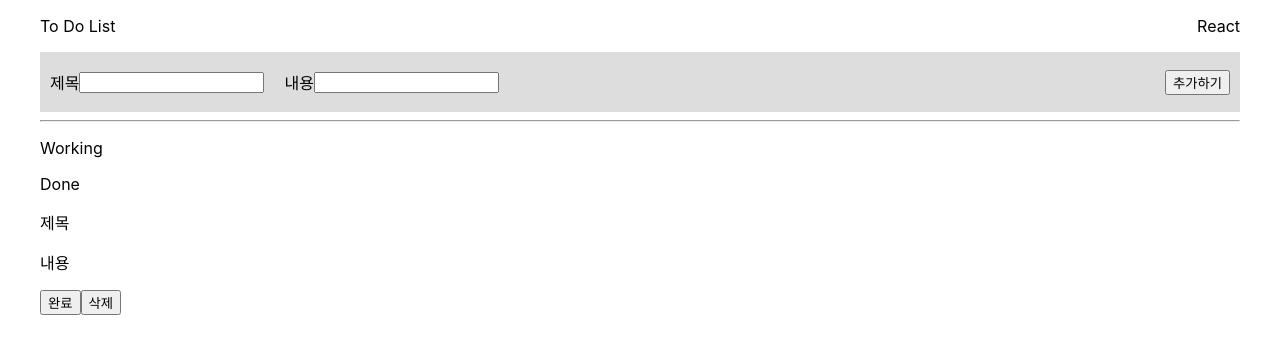
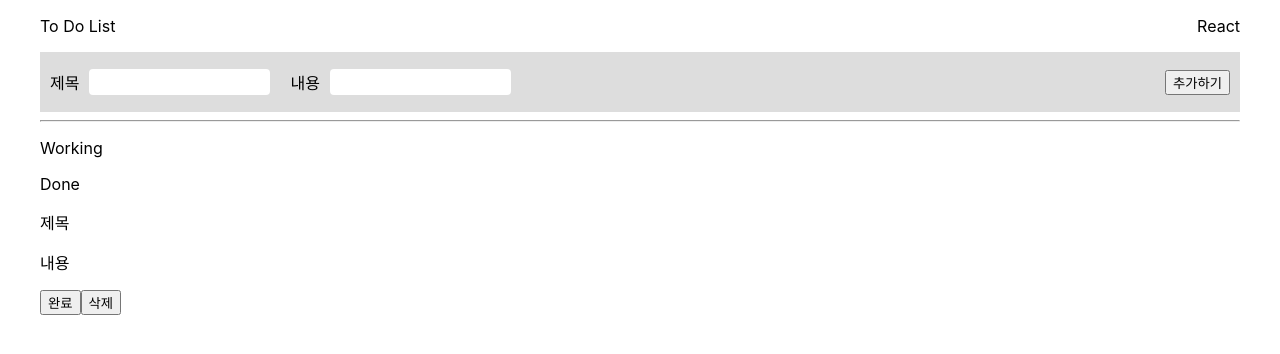
Before and after one commit to vjiji/todo-app, a React (Create React App) app: page / in a window 1280 px wide. Shown: the top 354 px of the page. Built offline with nearby package versions, Linux system fonts and the light colour scheme.

Commit message:
refactor(add-card-input): 재사용을 위해 input컴포넌트를 분리한다

```diff
--- a/src/App.css
+++ b/src/App.css
@@ -28,3 +28,10 @@
   display: flex;
   align-items: center;
 }
+
+.add-card__input {
+  height: 24px;
+  margin-left: 10px;
+  border: none;
+  border-radius: 4px;
+}
--- a/src/App.js
+++ b/src/App.js
@@ -1,5 +1,6 @@
 import React, { useState } from "react";
 import "./App.css";
+import TextInput from "./components/TextInput";
 
 const App = () => {
   const [todos, setTodos] = useState([]);
@@ -20,7 +21,7 @@ const App = () => {
         <div className="add-card__input-container-wrap">
           <div className="add-card__input-container">
             <p>제목</p>
-            <input
+            <TextInput
               className="add-card__input"
               value={title}
               onChange={(e) => setTitle(e.target.value)}
@@ -28,7 +29,7 @@ const App = () => {
           </div>
           <div className="add-card__input-container">
             <p>내용</p>
-            <input
+            <TextInput
               className="add-card__input"
               value={content}
               onChange={(e) => setContent(e.target.value)}
--- /dev/null
+++ b/src/components/TextInput.jsx
@@ -0,0 +1,5 @@
+const TextInput = ({ className, value, onChange }) => {
+  return <input className={className} value={value} onChange={onChange} />;
+};
+
+export default TextInput;
```
